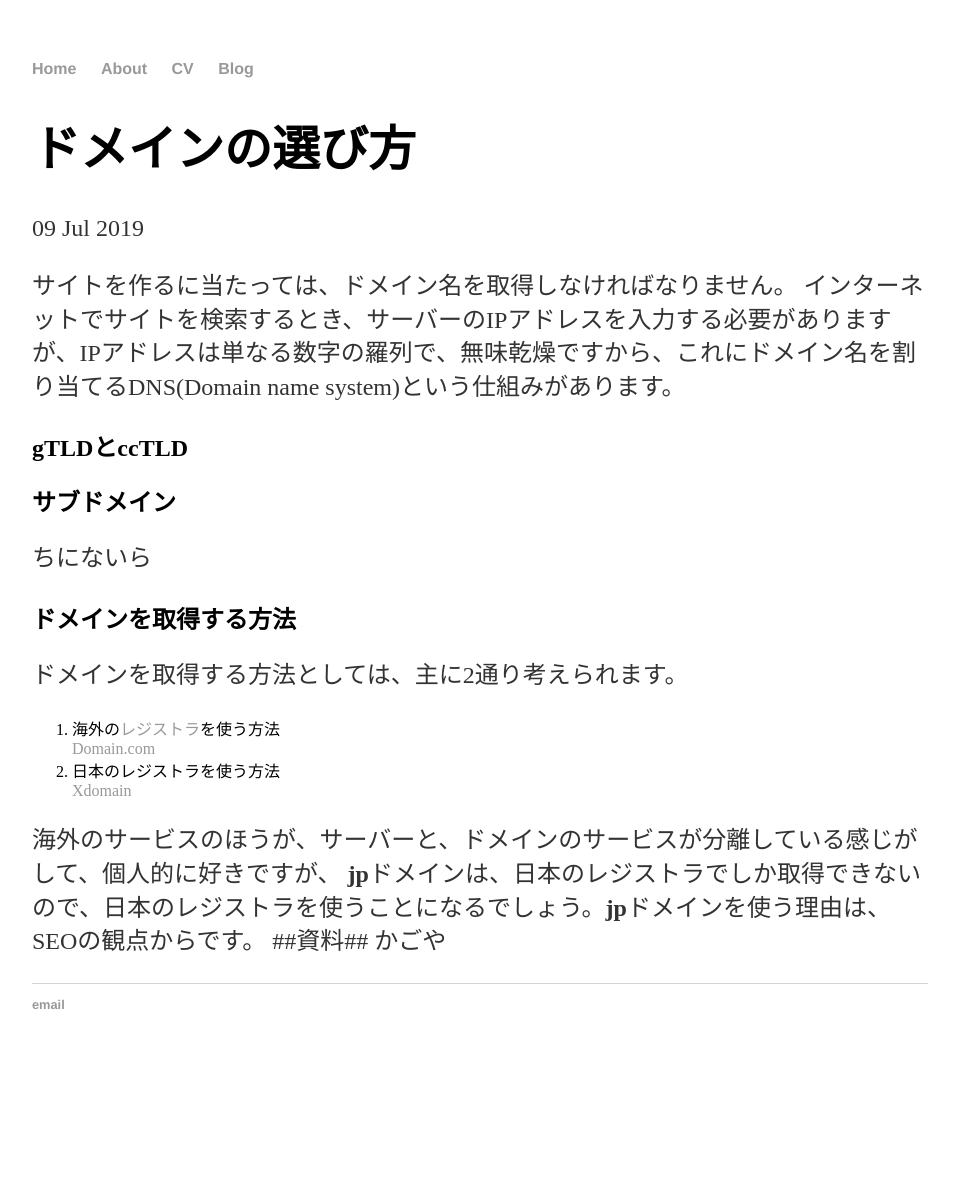
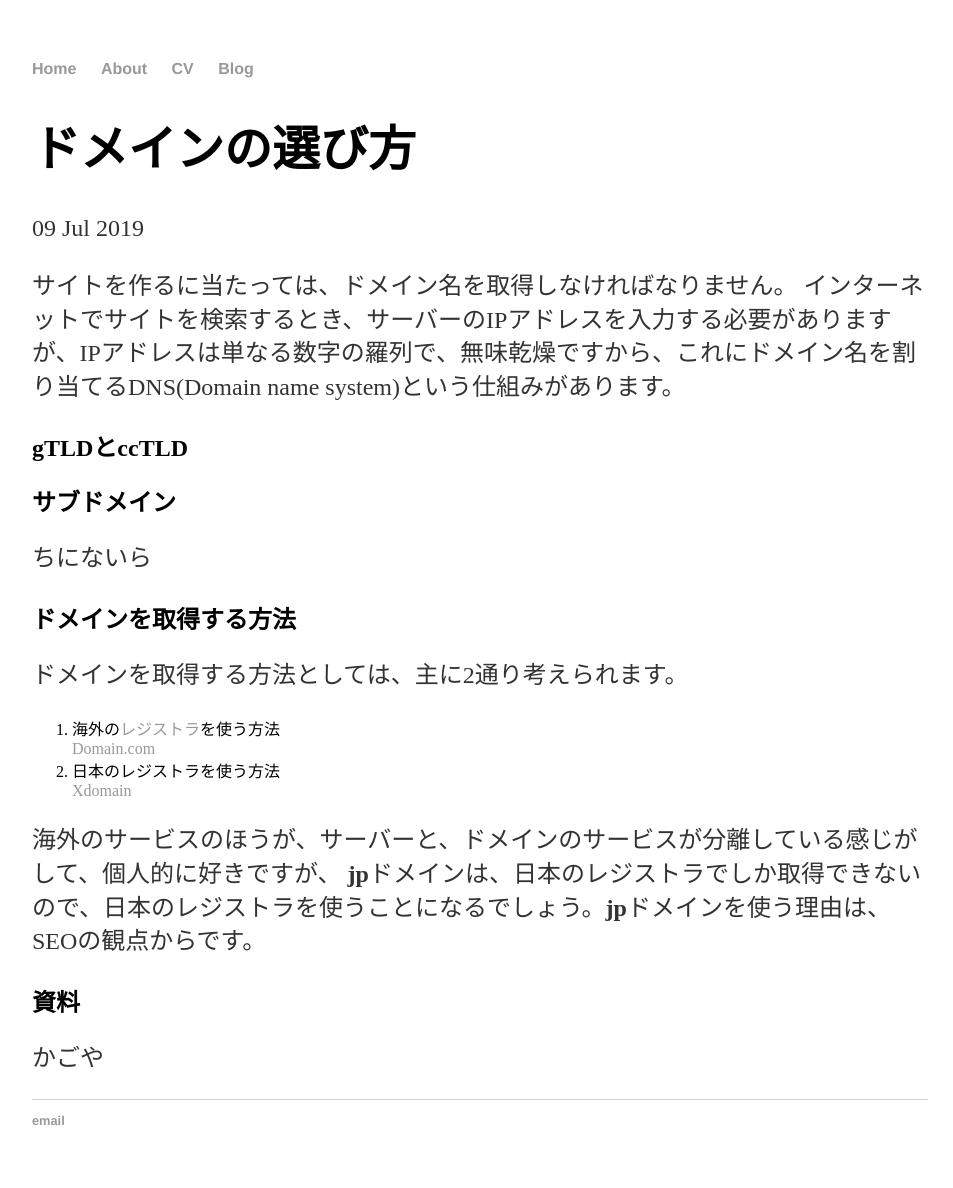
Before and after one commit to agematsu/agematsu.github.io, a Jekyll site: the page built from _posts/2019-07-09-ドメインの選び方.md, in a window 1280 px wide. Shown: the whole page, without its empty margins (160-1113 px from the left). Built offline with Jekyll 4.4.1, drawn with Linux system fonts in a browser that asks for light colours; our own code applies the rules of GitHub Pages for plain Markdown files; before the commit the page ends 1072 px from its top, so only the background shows below that.

```diff
--- a/_posts/2019-07-09-ドメインの選び方.md
+++ b/_posts/2019-07-09-ドメインの選び方.md
@@ -12,5 +12,6 @@
 <a href="https://www.xdomain.ne.jp/">Xdomain</a>
 
 海外のサービスのほうが、サーバーと、ドメインのサービスが分離している感じがして、個人的に好きですが、 **jp**ドメインは、日本のレジストラでしか取得できないので、日本のレジストラを使うことになるでしょう。**jp**ドメインを使う理由は、SEOの観点からです。
-##資料##
+
+## 資料
 かごや
```
